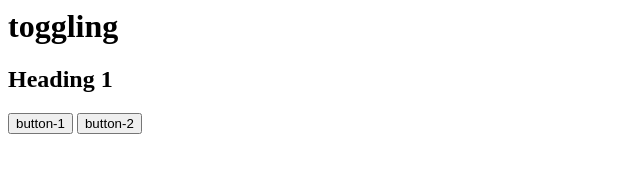
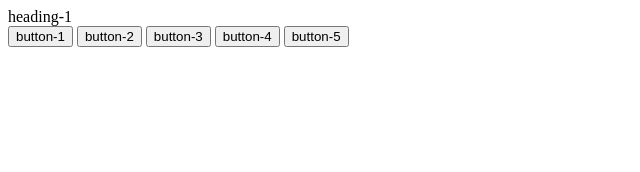
Before and after one commit to Nayeem-shanto/payoo-banking-1, a plain HTML site: page practice.html in a window 1280 px wide. Both pictures are taken after a click on the button "button-1". Shown: the whole page, without its empty margins (0-640 px from the left). Drawn offline with Linux system fonts and the light colour scheme.

Commit message:
toggle handler practice

```diff
--- a/practice.html
+++ b/practice.html
@@ -3,22 +3,111 @@
     <meta charset="UTF-8">
     <meta name="viewport" content="width=device-width, initial-scale=1.0">
     <title>Document</title>
+    <style>
+        .toggleDesign{
+            font-size: xx-large;;
+            border: 2px solid green;
+            padding: 5px;
+            text-transform: uppercase;
+            text-align: center;
+            background-color: beige;
+            width: 50%;
+        }
+    </style>
 </head>
 <body>
-    <h1>toggling</h1>
-    <h2 id="h1">Heading 1</h2>
-    <h2 id="h2">Heading 2</h2>
-    <button id="btn-1">button-1</button>
-    <button id="btn-2">button-2</button>
+    <div>
+        <div style="display: none;" class="heading" id="heading-1">heading-1</div>
+        <div style="display: none;" class="heading" id="heading-2">heading-2</div>
+        <div style="display: none;" class="heading" id="heading-3">heading-3</div>
+        <div style="display: none;" class="heading" id="heading-4">heading-4</div>
+        <div style="display: none;" class="heading" id="heading-5">heading-5</div>
+    </div>
+
+    <div>
+        <button  id="button-1">button-1</button>
+        <button  id="button-2">button-2</button>
+        <button  id="button-3">button-3</button>
+        <button  id="button-4">button-4</button>
+        <button  id="button-5">button-5</button>
+    </div>
     <script>
-        document.getElementById('btn-1').addEventListener('click', function(){
-            document.getElementById('h2').style.display = 'none';
-            document.getElementById('h1').style.display= 'block';
+
+         /* document.getElementById('button-1').addEventListener('click', function(){
+            const allHeading = document.getElementsByClassName("heading");
+        console.log(allHeading);
+        for(const singleHeading of allHeading){
+            console.log(singleHeading.innerText);
+            singleHeading.style.display = "none";
+        }
+        document.getElementById('heading-1').style.display="block";
+        }) */
+
+        function toggleHandler(id){
+            const allHeading = document.getElementsByClassName("heading");
+        console.log(allHeading);
+        for(const singleHeading of allHeading){
+            console.log(singleHeading.innerText);
+            singleHeading.style.display = "none";
+        }
+        document.getElementById(id).style.display="block";
+        }
+
+        document.getElementById('button-1').addEventListener('click', function(){
+            toggleHandler('heading-1');
         })
-        document.getElementById('btn-2').addEventListener('click', function(){
-            document.getElementById('h1').style.display = 'none';
-            document.getElementById('h2').style.display= 'block';
+        document.getElementById('button-2').addEventListener('click', function(){
+            toggleHandler('heading-2');
         })
+        document.getElementById('button-3').addEventListener('click', function(){
+            toggleHandler('heading-3');
+        })
+        document.getElementById('button-4').addEventListener('click', function(){
+            toggleHandler('heading-4');
+        })
+        document.getElementById('button-5').addEventListener('click', function(){
+            toggleHandler('heading-5');
+        })
+
+
+
+        /* document.getElementById('button-1').addEventListener('click', function(){
+            document.getElementById('heading-1').style.display= "block";
+            document.getElementById('heading-2').style.display= "none";
+            document.getElementById('heading-3').style.display= "none";
+            document.getElementById('heading-4').style.display= "none";
+            document.getElementById('heading-5').style.display= "none";
+        })
+        document.getElementById('button-2').addEventListener('click', function(){
+            document.getElementById('heading-2').style.display= "block";
+            document.getElementById('heading-1').style.display= "none";
+            document.getElementById('heading-3').style.display= "none";
+            document.getElementById('heading-4').style.display= "none";
+            document.getElementById('heading-5').style.display= "none";
+        })
+        document.getElementById('button-3').addEventListener('click', function(){
+            document.getElementById('heading-3').style.display= "block";
+            document.getElementById('heading-2').style.display= "none";
+            document.getElementById('heading-1').style.display= "none";
+            document.getElementById('heading-4').style.display= "none";
+            document.getElementById('heading-5').style.display= "none";
+        })
+        document.getElementById('button-4').addEventListener('click', function(){
+            document.getElementById('heading-4').style.display= "block";
+            document.getElementById('heading-2').style.display= "none";
+            document.getElementById('heading-3').style.display= "none";
+            document.getElementById('heading-1').style.display= "none";
+            document.getElementById('heading-5').style.display= "none";
+        })
+        document.getElementById('button-5').addEventListener('click', function(){
+            document.getElementById('heading-5').style.display= "block";
+            document.getElementById('heading-5').style.backgroundColor= "red";
+            document.getElementById('heading-5').classList.add("toggleDesign");
+            document.getElementById('heading-2').style.display= "none";
+            document.getElementById('heading-3').style.display= "none";
+            document.getElementById('heading-4').style.display= "none";
+            document.getElementById('heading-1').style.display= "none";
+        }) */
     </script>
 </body>
 </html>
```
Also changed, not shown: js/home.js (+4 -3 lines).
